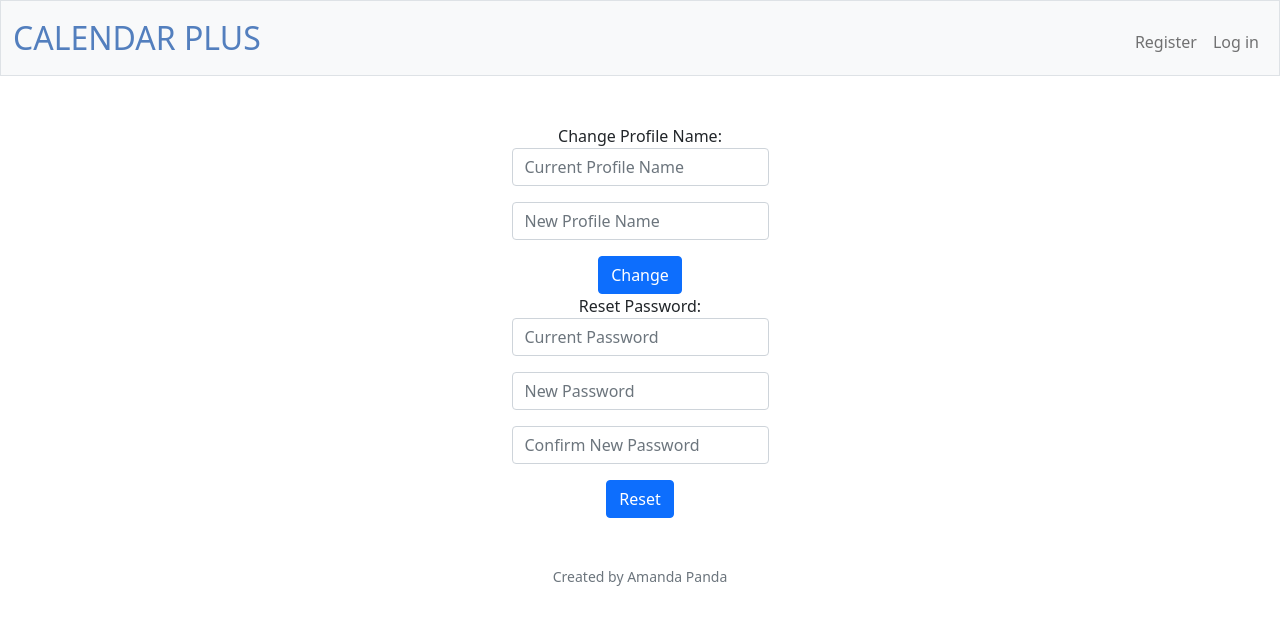
After one commit to amandakso/cs50x-final-project, a Flask app: template templates/settings.html in a window 1280 px wide. The commit adds this page. Shown: the top 625 px of the page. Run offline with Flask 2, Linux system fonts and the light colour scheme; the template is opened without the code that fills it, so the values that code supplies are empty; some libraries are stand-ins or nearby versions.

Commit message:
add settings features and fix bug for today's event in events page

```diff
--- a/app.py
+++ b/app.py
@@ -148,10 +148,36 @@ def register():
         return render_template("register.html")
 
 
-@app.route("/settings", methods=["GET"])
+@app.route("/settings", methods=["GET", "POST"])
 @login_required
 def settings():
-    return apology("TODO", 400)
+    if request.method == "POST":
+        account = session.get("user_id")
+        if request.form.get("profile") == "1":
+            if not request.form.get("old-profile"):
+                return apology("must enter current profile name", 400)
+            if not request.form.get("new-profile"):
+                return apology("must enter new profile name", 400)
+            current = db.execute("SELECT profile_name FROM users WHERE id = ?", account)
+            if current[0]["profile_name"] != request.form.get("old-profile"):
+                    return apology("incorrect current profile name", 400)
+            db.execute("UPDATE users SET profile_name = ? WHERE id = ?", request.form.get("new-profile"), account)
+            return redirect("/settings")
+        elif request.form.get("pass") == "2":
+            if not request.form.get("old-pass"):
+                return apology("must enter current password", 400)
+            old = db.execute("SELECT hash FROM users WHERE id = ?", account)[0]["hash"]
+            if not check_password_hash(old, request.form.get("old-pass")):
+                return apology("current password is incorrect", 400)
+            if not request.form.get("new-pass") or not request.form.get("confirm-pass") or request.form.get("new-pass") != request.form.get("confirm-pass"):
+                return apology("must enter and confirm new password", 400)
+            newhash = generate_password_hash(request.form.get("new-pass"), method="pbkdf2:sha256", salt_length=8)
+            db.execute("UPDATE users SET hash = ? WHERE id = ?", newhash, account)
+            return redirect("/settings")
+        else:
+            return apology("Invalid Submission", 400)
+    else:
+        return render_template("settings.html")
 
 
 @app.route("/addevent", methods=["GET", "POST"])
--- a/templates/events.html
+++ b/templates/events.html
@@ -25,7 +25,7 @@
                 <h3>TODAY'S EVENTS ({{ today }})</h3>
                 <dl class="row">
                 {% for row in current %}
-                <dt class="col-sm-3">{ row.starttime }}-{{ row.endtime }}</dt>
+                <dt class="col-sm-3">{{ row.starttime }}-{{ row.endtime }}</dt>
                 <dd class="col-sm-9">
                     <dl class="row">
                         <dt class="col-sm-4">{{ row.title }}</dt>
--- /dev/null
+++ b/templates/settings.html
@@ -0,0 +1,34 @@
+{% extends "layout.html" %}
+
+{% block title %}
+    Settings
+{% endblock %}
+
+{% block main %}
+<div>Change Profile Name:</div>
+<form action="/settings" method="post">
+    <div class="mb-3">
+        <input autocomplete="off" class="form-control mx-auto w-auto" name="old-profile" placeholder="Current Profile Name" type="text">
+    </div>
+    <div class="mb-3">
+        <input autocomplete="off" class="form-control mx-auto w-auto" name="new-profile" placeholder="New Profile Name" type="text">
+    </div>
+    <input type="hidden" name="profile" value="1">
+    <button class="btn btn-primary" type="submit">Change</button>
+</form>
+
+<div>Reset Password:</div>
+<form action="/settings" method="post">
+    <div class="mb-3">
+        <input autocomplete="off" class="form-control mx-auto w-auto" name="old-pass" placeholder="Current Password" type="password">
+    </div>
+    <div class="mb-3">
+        <input class="form-control mx-auto w-auto" name="new-pass" placeholder="New Password" type="password">
+    </div>
+    <div class="mb-3">
+        <input class="form-control mx-auto w-auto" name="confirm-pass" placeholder="Confirm New Password" type="password">
+    </div>
+    <input type="hidden" name="pass" value="2">
+    <button class="btn btn-primary" type="submit">Reset</button>
+</form>
+{% endblock %}
```
Also changed, not shown: calendar.db, 2 other files.
